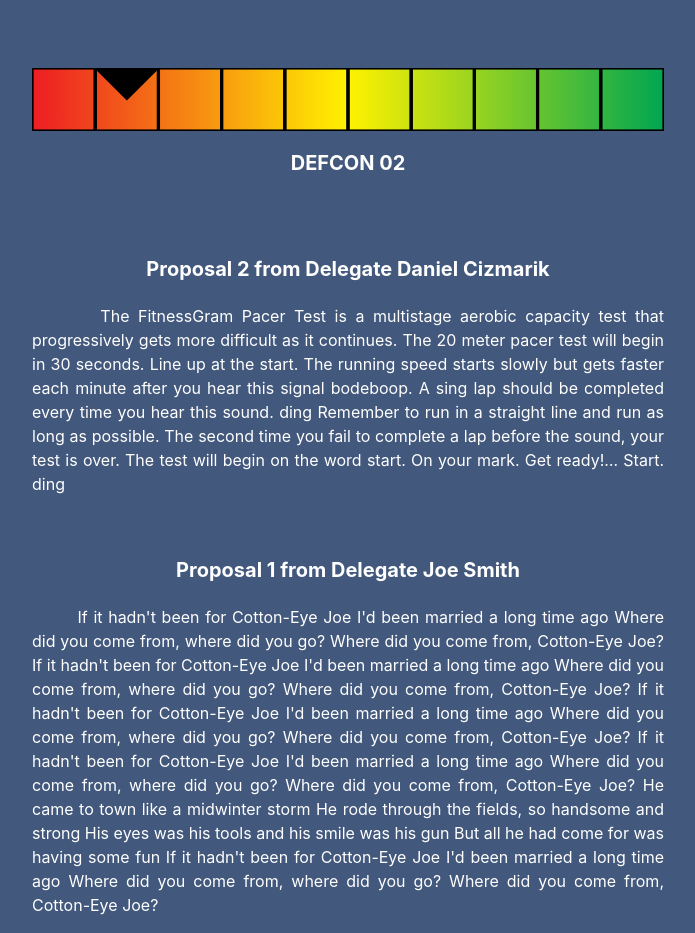
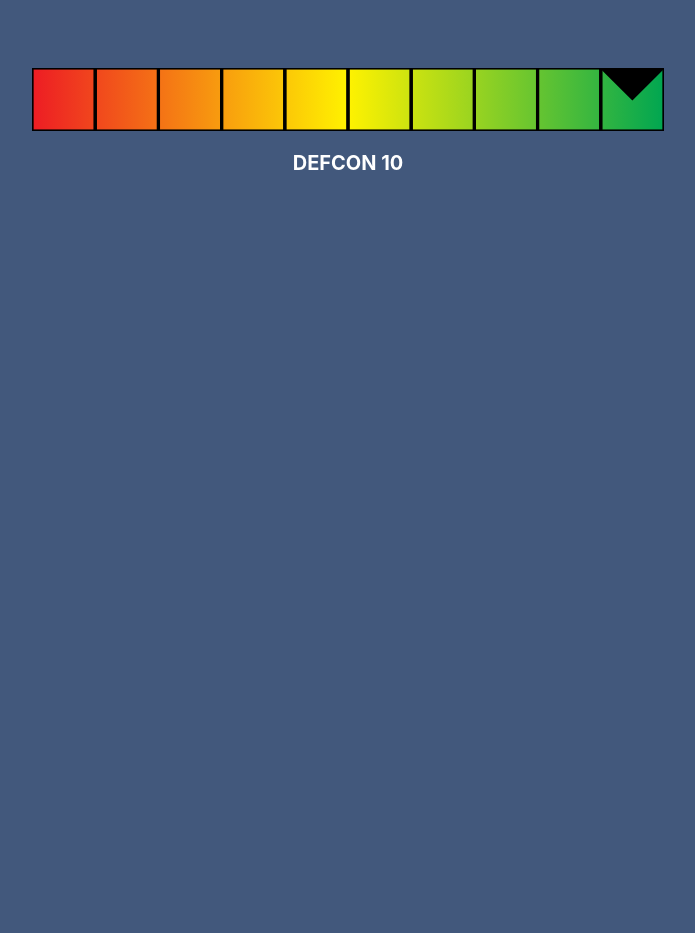
Before and after one commit to dcizmarik/E7TimeCapsule, a plain HTML site: page index.html in a window 1280 px wide. Shown: the part 137-1070 px from the top of the page, without its empty margins (292-987 px from the left). After the commit the page ends 800 px from the top, so only its background shows below. Drawn offline with Linux system fonts and the light colour scheme.

Commit message:
resetting for conference

```diff
--- a/index.html
+++ b/index.html
@@ -7,7 +7,7 @@
 
         <script type="text/javascript">
 
-        setTimeout(function(){ location.reload(); }, 30000);
+        setTimeout(function(){ location.reload(); }, 600000);
 
         </script>
 
@@ -19,44 +19,15 @@
 
         <div id="spacer"></div>
 
-        <img id="defcon-image" src="defcon/defcon02.svg" alt="" class="center" width="40%">
-        <h3 class="center">DEFCON 02</h3>
+        <img id="defcon-image" src="defcon/defcon10.svg" alt="" class="center" width="40%">
+        <h3 class="center">DEFCON 10</h3>
 
         <div id="spacer"></div>
 
         <div id="essay-content" class="center" width="100%">
-            <h3>Proposal 2 from Delegate Daniel Cizmarik</h3>
-            &nbsp;&nbsp;&nbsp;&nbsp;&nbsp;&nbsp;&nbsp;&nbsp;The FitnessGram Pacer Test is a multistage aerobic capacity test that progressively gets more difficult as it continues. The 20 meter pacer test will begin in 30 seconds. Line up at the start. The running speed starts slowly but gets faster each minute after you hear this signal bodeboop. A sing lap should be completed every time you hear this sound. ding Remember to run in a straight line and run as long as possible. The second time you fail to complete a lap before the sound, your test is over. The test will begin on the word start. On your mark. Get ready!… Start. ding﻿
 
-            <div id="spacer"></div>
-
-            <h3>Proposal 1 from Delegate Joe Smith</h3>
-            <p>&nbsp;&nbsp;&nbsp;&nbsp;&nbsp;&nbsp;&nbsp;&nbsp;If it hadn't been for Cotton-Eye Joe
-I'd been married a long time ago
-Where did you come from, where did you go?
-Where did you come from, Cotton-Eye Joe?
-If it hadn't been for Cotton-Eye Joe
-I'd been married a long time ago
-Where did you come from, where did you go?
-Where did you come from, Cotton-Eye Joe?
-If it hadn't been for Cotton-Eye Joe
-I'd been married a long time ago
-Where did you come from, where did you go?
-Where did you come from, Cotton-Eye Joe?
-If it hadn't been for Cotton-Eye Joe
-I'd been married a long time ago
-Where did you come from, where did you go?
-Where did you come from, Cotton-Eye Joe?
-He came to town like a midwinter storm
-He rode through the fields, so handsome and strong
-His eyes was his tools and his smile was his gun
-But all he had come for was having some fun
-If it hadn't been for Cotton-Eye Joe
-I'd been married a long time ago
-Where did you come from, where did you go?
-Where did you come from, Cotton-Eye Joe?</p>
-        </div>
-
+        <!-- <h3>Proposal</h3>
+        <p>&nbsp;</p> -->
 
 
     </body>
```
